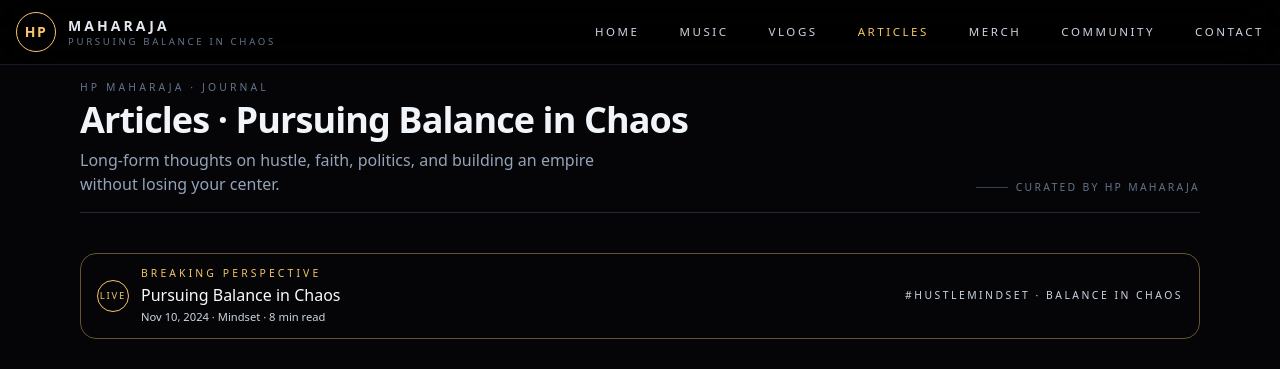
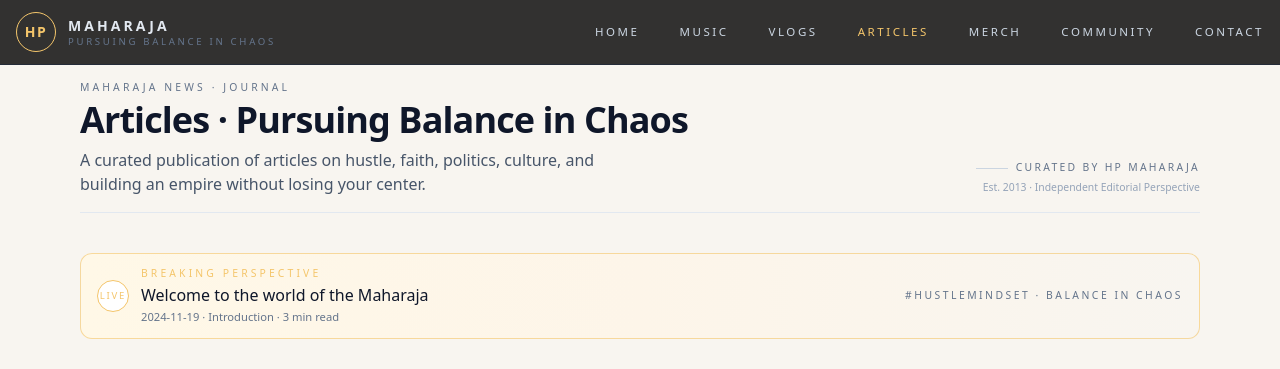
Before and after one commit to FinityOne/hpmaharaja-website, a Django app: page /articles/ in a window 1280 px wide. Shown: the top 369 px of the page. Run offline with Django 5.2, Linux system fonts and the light colour scheme; some libraries are stand-ins or nearby versions.

Commit message:
added old articles

```diff
--- /dev/null
+++ b/core/templatetags/article_extras.py
@@ -0,0 +1,13 @@
+from django import template
+
+register = template.Library()
+
+@register.filter
+def article_image_src(image_path):
+    """
+    If the image starts with http/https, treat as external URL.
+    Otherwise treat it as a static file path.
+    """
+    if image_path.startswith("http://") or image_path.startswith("https://"):
+        return image_path
+    return f"/static/{image_path}"
--- a/core/urls.py
+++ b/core/urls.py
@@ -3,6 +3,6 @@ from . import views
 
 urlpatterns = [
     path('', views.home, name='home'),
-    path("articles/", views.article_list, name="article_list"),
-    path("articles/<slug:slug>/", views.article_detail, name="article_detail"),
+    path('articles/', views.article_list, name="article_list"),
+    path('articles/<slug:slug>/', views.article_detail, name="article_detail"),
 ]
--- a/core/views.py
+++ b/core/views.py
@@ -1,4 +1,11 @@
 from django.shortcuts import render
+from django.http import Http404
+from django.conf import settings
+from pathlib import Path
+import markdown
+
+
+from .articles_repo import load_all_articles, get_article_by_slug
 
 
 def home(request):
@@ -61,72 +68,16 @@ def home(request):
     }
     return render(request, "core/index.html", context)
 
-from django.http import Http404
-
-# Simple in-memory "database" for now
-ARTICLES = [
-    {
-        "slug": "hustle-mindset-balance-in-chaos",
-        "title": "Pursuing Balance in Chaos",
-        "subtitle": "How the #HustleMindset can be ruthless without burning you out.",
-        "summary": "A deep dive into building a life where ambition and inner peace are not enemies, but co-architects.",
-        "date": "Nov 10, 2024",
-        "category": "Mindset",
-        "reading_time": "8 min read",
-        "image": "images/articles/hustle-balance.jpg",
-        "is_featured": True,
-        "is_breaking": True,
-    },
-    {
-        "slug": "faith-politics-and-power",
-        "title": "Faith, Politics, and Power",
-        "subtitle": "Bringing conviction to the public square without losing your soul.",
-        "summary": "What happens when faith, values, and political reality collide in the life of a first-generation kid?",
-        "date": "Oct 28, 2024",
-        "category": "Culture & Politics",
-        "reading_time": "10 min read",
-        "image": "images/articles/faith-politics.jpg",
-        "is_featured": True,
-        "is_breaking": False,
-    },
-    {
-        "slug": "maharaja-code-rules-i-live-by",
-        "title": "The Maharaja Code",
-        "subtitle": "Rules for building an empire without losing your humanity.",
-        "summary": "From Tempe to NYC, the principles that quietly guided every major decision I’ve made.",
-        "date": "Oct 15, 2024",
-        "category": "Personal",
-        "reading_time": "7 min read",
-        "image": "images/articles/maharaja-code.jpg",
-        "is_featured": False,
-        "is_breaking": False,
-    },
-    {
-        "slug": "building-in-public-with-purpose",
-        "title": "Building in Public with Purpose",
-        "subtitle": "Why sharing the journey matters more than ever.",
-        "summary": "How transparency, vulnerability, and storytelling can turn a personal brand into a community movement.",
-        "date": "Sep 30, 2024",
-        "category": "Strategy",
-        "reading_time": "6 min read",
-        "image": "images/articles/building-in-public.jpg",
-        "is_featured": False,
-        "is_breaking": False,
-    },
-]
 
 
-def get_article_or_404(slug):
-    for article in ARTICLES:
-        if article["slug"] == slug:
-            return article
-    raise Http404("Article not found")
+CONTENT_DIR = Path(settings.BASE_DIR) / "content" / "articles"
 
 def article_list(request):
-    # find breaking + featured
-    breaking_article = next((a for a in ARTICLES if a.get("is_breaking")), None)
-    featured = [a for a in ARTICLES if a.get("is_featured")]
-    others = [a for a in ARTICLES if not a.get("is_featured")]
+    articles = load_all_articles()
+
+    breaking_article = next((a for a in articles if a.get("is_breaking")), None)
+    featured = [a for a in articles if a.get("is_featured")]
+    others = [a for a in articles if not a.get("is_featured")]
 
     context = {
         "current_page": "articles",
@@ -136,9 +87,9 @@ def article_list(request):
     }
     return render(request, "articles/articles-index.html", context)
 
+def article_detail(request, slug):
+    article = get_article_by_slug(slug)
 
-def article_detail(request, slug):
-    article = get_article_or_404(slug)
     context = {
         "current_page": "articles",
         "article": article,
--- a/requirements.txt
+++ b/requirements.txt
@@ -1,3 +1,5 @@
 asgiref==3.11.0
 Django==5.2.8
+Markdown==3.10
+PyYAML==6.0.3
 sqlparse==0.5.3
--- a/templates/articles/articles-index.html
+++ b/templates/articles/articles-index.html
@@ -1,46 +1,50 @@
 {% extends "base/base.html" %}
 {% load static %}
-{% block title %}HP Journal – Articles by HP Maharaja{% endblock %}
+{% load article_extras %}
+{% block title %}Maharaja News – Articles by HP Maharaja{% endblock %}
 {% block content %}
-  <div class="pt-20 pb-16 bg-maharaja_bg text-slate-100">
+  <div class="pt-20 pb-16 bg-[#f8f5f0] text-slate-900">
     <div class="max-w-6xl mx-auto px-4">
       <!-- TOP: NAMEPLATE / HEADING -->
-      <header class="mb-8 md:mb-10 border-b border-slate-800 pb-4">
+      <header class="mb-8 md:mb-10 border-b border-slate-200 pb-4">
         <div class="flex flex-col md:flex-row md:items-end md:justify-between gap-3">
           <div>
-            <p class="text-[0.65rem] tracking-[0.3em] uppercase text-slate-500 mb-1">HP MAHARAJA · JOURNAL</p>
+            <p class="text-[0.65rem] tracking-[0.3em] uppercase text-slate-500 mb-1">Maharaja News · JOURNAL</p>
             <h1 class="text-3xl md:text-4xl font-semibold tracking-tight">Articles · Pursuing Balance in Chaos</h1>
-            <p class="text-sm md:text-base text-slate-400 mt-2 max-w-xl">
-              Long-form thoughts on hustle, faith, politics, and building an empire without
-              losing your center.
+            <p class="text-sm md:text-base text-slate-600 mt-2 max-w-xl">
+              A curated publication of articles on hustle, faith, politics, culture, and building an
+              empire without losing your center.
             </p>
           </div>
-          <div class="text-[0.65rem] uppercase tracking-[0.22em] text-slate-500 flex items-center gap-2">
-            <span class="h-px w-8 bg-slate-700"></span>
-            <span>Curated by HP Maharaja</span>
+          <div class="text-right space-y-1">
+            <p class="text-[0.65rem] uppercase tracking-[0.22em] text-slate-500 flex items-center justify-end gap-2">
+              <span class="h-px w-8 bg-slate-300"></span>
+              <span>Curated by HP Maharaja</span>
+            </p>
+            <p class="text-[0.65rem] text-slate-400">Est. 2013 · Independent Editorial Perspective</p>
           </div>
         </div>
       </header>
       <!-- BREAKING NEWS BANNER -->
       {% if breaking_article %}
         <section class="mb-8">
-          <div class="rounded-2xl border border-maharaja_gold/40 bg-gradient-to-r from-maharaja_gold/12 via-amber-950/60 to-maharaja_bg/80 px-4 py-3 flex flex-col md:flex-row md:items-center md:justify-between gap-3">
+          <div class="rounded-xl border border-maharaja_gold/60 bg-gradient-to-r from-[#fff8e7] via-[#fdf5e9] to-[#f8f5f0] px-4 py-3 flex flex-col md:flex-row md:items-center md:justify-between gap-3">
             <div class="flex items-center gap-3">
-              <div class="h-8 w-8 rounded-full border border-maharaja_gold flex items-center justify-center">
+              <div class="h-8 w-8 rounded-full border border-maharaja_gold flex items-center justify-center bg-white">
                 <span class="text-[0.6rem] tracking-[0.18em] uppercase text-maharaja_gold">Live</span>
               </div>
               <div>
                 <p class="text-[0.65rem] tracking-[0.3em] uppercase text-maharaja_gold mb-0.5">Breaking Perspective</p>
                 <a href="{% url 'article_detail' breaking_article.slug %}"
-                   class="text-sm md:text-base font-medium text-slate-50 hover:text-maharaja_gold_soft transition">
+                   class="text-sm md:text-base font-medium text-slate-900 hover:text-maharaja_gold transition">
                   {{ breaking_article.title }}
                 </a>
-                <p class="text-[0.7rem] text-slate-300 mt-0.5">
+                <p class="text-[0.7rem] text-slate-500 mt-0.5">
                   {{ breaking_article.date }} · {{ breaking_article.category }} · {{ breaking_article.reading_time }}
                 </p>
               </div>
             </div>
-            <div class="text-[0.65rem] text-slate-300 md:text-right">
+            <div class="text-[0.65rem] text-slate-500 md:text-right">
               <p class="uppercase tracking-[0.24em]">#HustleMindset · Balance in Chaos</p>
             </div>
           </div>
@@ -52,28 +56,28 @@
           <!-- Primary Featured Article -->
           {% if featured_articles %}
             {% with feature=featured_articles.0 %}
-              <article class="group border border-slate-800 rounded-3xl overflow-hidden bg-black/60">
+              <article class="group border border-slate-200 rounded-3xl overflow-hidden bg-white shadow-sm">
                 <div class="relative h-64 md:h-80 overflow-hidden">
-                  <img src="{% static feature.image %}"
+                  <img src="{{ feature.image|article_image_src }}"
                        alt="{{ feature.title }}"
                        class="w-full h-full object-cover transform group-hover:scale-[1.03] transition duration-700 ease-out" />
-                  <div class="absolute inset-0 bg-gradient-to-t from-black/80 via-black/30 to-transparent"></div>
+                  <div class="absolute inset-0 bg-gradient-to-t from-black/40 via-black/5 to-transparent"></div>
                   <div class="absolute bottom-4 left-4 right-4">
-                    <p class="inline-flex px-2 py-1 rounded-full bg-black/70 border border-slate-700 text-[0.65rem] uppercase tracking-[0.24em] text-slate-200 mb-2">
+                    <p class="inline-flex px-2 py-1 rounded-full bg-black/70 border border-slate-600 text-[0.65rem] uppercase tracking-[0.24em] text-slate-100 mb-2">
                       {{ feature.category }} · {{ feature.reading_time }}
                     </p>
                     <a href="{% url 'article_detail' feature.slug %}">
-                      <h2 class="text-2xl md:text-3xl font-semibold leading-tight group-hover:text-maharaja_gold_soft transition">
+                      <h2 class="text-2xl md:text-3xl font-semibold leading-tight text-white group-hover:text-maharaja_gold_soft transition">
                         {{ feature.title }}
                       </h2>
                     </a>
-                    <p class="text-xs md:text-sm text-slate-300 mt-2">{{ feature.subtitle }}</p>
+                    <p class="text-xs md:text-sm text-slate-100/80 mt-2">{{ feature.subtitle }}</p>
                   </div>
                 </div>
-                <div class="px-5 py-4 border-t border-slate-800">
-                  <div class="flex items-center justify-between text-[0.7rem] text-slate-400">
+                <div class="px-5 py-4 border-t border-slate-200 bg-[#faf7f1]">
+                  <div class="flex items-center justify-between text-[0.7rem] text-slate-600">
                     <span>{{ feature.date }}</span>
-                    <span class="uppercase tracking-[0.24em] text-slate-500">Feature</span>
+                    <span class="uppercase tracking-[0.24em] text-slate-500">Feature Essay</span>
                   </div>
                 </div>
               </article>
@@ -81,31 +85,31 @@
           {% endif %}
           <!-- Secondary / Side Column -->
           <div class="space-y-4">
-            <div class="border border-slate-800 rounded-2xl bg-black/60 px-4 py-3">
-              <p class="text-[0.65rem] uppercase tracking-[0.24em] text-slate-500 mb-1">Today’s Line-Up</p>
-              <p class="text-sm text-slate-300">
-                A curated selection of essays shaping how we think about hustle, identity,
-                community, and power.
+            <div class="border border-slate-200 rounded-2xl bg-white px-4 py-3 shadow-sm">
+              <p class="text-[0.65rem] uppercase tracking-[0.24em] text-slate-500 mb-1">Today’s Editorial Line-Up</p>
+              <p class="text-sm text-slate-700">
+                A daily snapshot of the ideas shaping how we think about hustle, identity,
+                community, and power through the lens of HP Maharaja.
               </p>
             </div>
             {% for article in featured_articles|slice:"1:" %}
-              <article class="group border border-slate-800 rounded-2xl bg-black/60 overflow-hidden flex flex-col sm:flex-row">
+              <article class="group border border-slate-200 rounded-2xl bg-white overflow-hidden flex flex-col sm:flex-row shadow-sm">
                 <div class="sm:w-2/5 h-32 sm:h-auto relative">
-                  <img src="{% static article.image %}"
+                  <img src="{{ article.image|article_image_src }}"
                        alt="{{ article.title }}"
                        class="w-full h-full object-cover group-hover:scale-[1.03] transition duration-700" />
-                  <div class="absolute inset-0 bg-gradient-to-t from-black/70 via-black/10 to-transparent"></div>
+                  <div class="absolute inset-0 bg-gradient-to-t from-black/25 via-transparent to-transparent"></div>
                 </div>
                 <div class="sm:w-3/5 p-4 flex flex-col">
                   <p class="text-[0.65rem] uppercase tracking-[0.24em] text-slate-500 mb-1">
                     {{ article.category }} · {{ article.date }}
                   </p>
                   <a href="{% url 'article_detail' article.slug %}">
-                    <h3 class="text-sm md:text-base font-semibold text-slate-100 group-hover:text-maharaja_gold_soft transition">
+                    <h3 class="text-sm md:text-base font-semibold text-slate-900 group-hover:text-maharaja_gold transition">
                       {{ article.title }}
                     </h3>
                   </a>
-                  <p class="text-xs text-slate-400 mt-1">{{ article.summary }}</p>
+                  <p class="text-xs text-slate-600 mt-1">{{ article.summary }}</p>
                   <p class="text-[0.65rem] text-slate-500 mt-2">{{ article.reading_time }}</p>
                 </div>
               </article>
@@ -114,17 +118,20 @@
         </div>
       </section>
       <!-- REST OF ARTICLES GRID -->
-      <section class="border-t border-slate-800 pt-8">
+      <section class="border-t border-slate-200 pt-8">
         <div class="flex items-center justify-between mb-4">
-          <h2 class="text-lg md:text-xl font-semibold">All Essays & Features</h2>
+          <div>
+            <h2 class="text-lg md:text-xl font-semibold">Older Articles</h2>
+            <p class="text-xs text-slate-500 mt-1">Browse the full archive of perspectives from the HP Maharaja Journal.</p>
+          </div>
           <p class="text-[0.7rem] uppercase tracking-[0.24em] text-slate-500 hidden sm:block">HP Maharaja · #HustleMindset</p>
         </div>
         <div class="grid md:grid-cols-2 gap-6">
           {% for article in other_articles %}
-            <article class="group border border-slate-800 rounded-2xl bg-black/50 overflow-hidden flex flex-col">
+            <article class="group border border-slate-200 rounded-2xl bg-white overflow-hidden flex flex-col shadow-sm">
               <div class="h-40 overflow-hidden">
                 <a href="{% url 'article_detail' article.slug %}">
-                  <img src="{% static article.image %}"
+                  <img src="{{ article.image|article_image_src }}"
                        alt="{{ article.title }}"
                        class="w-full h-full object-cover group-hover:scale-[1.03] transition duration-700" />
                 </a>
@@ -134,11 +141,11 @@
                   {{ article.category }} · {{ article.date }} · {{ article.reading_time }}
                 </p>
                 <a href="{% url 'article_detail' article.slug %}">
-                  <h3 class="text-base md:text-lg font-semibold text-slate-100 group-hover:text-maharaja_gold_soft transition">
+                  <h3 class="text-base md:text-lg font-semibold text-slate-900 group-hover:text-maharaja_gold transition">
                     {{ article.title }}
                   </h3>
                 </a>
-                <p class="text-xs text-slate-400">{{ article.summary }}</p>
+                <p class="text-xs text-slate-600">{{ article.summary }}</p>
               </div>
             </article>
           {% endfor %}
--- a/templates/partials/navbar.html
+++ b/templates/partials/navbar.html
@@ -14,7 +14,7 @@
       <!-- DESKTOP NAV -->
       <div class="hidden md:flex items-center gap-10">
         {% with cp=current_page|default:"" %}
-          <a href="{% url 'home' %}#hero"
+          <a href="{% url 'home' %}"
              class="nav-link {% if cp == 'home' %}text-maharaja_gold{% else %}text-slate-300{% endif %}">Home</a>
           <a href="#music" class="nav-link text-slate-300">Music</a>
           <a href="#vlogs" class="nav-link text-slate-300">Vlogs</a>
```
Also changed, not shown: content/articles/purpose-lasts-money-doesnt.md (added, +81 -0 lines), content/articles/rameelo-retreat-recap-jan-2025.md (added, +166 -0 lines), content/articles/welcome-to-maharaja-world.md (added, +25 -0 lines), core/articles_repo.py (added, +72 -0 lines), templates/articles/detail.html (+48 -25 lines), core/templatetags/__init__.py (added).
